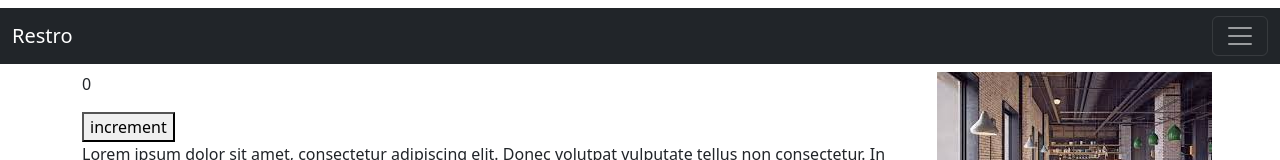
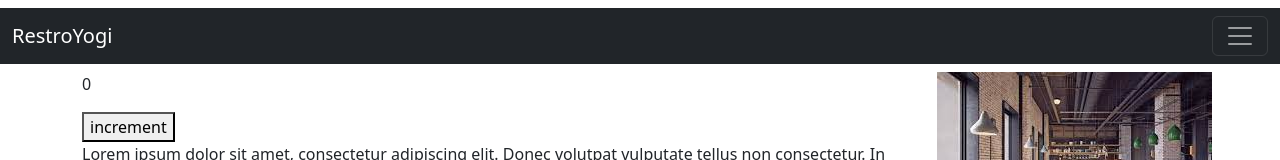
Before and after one commit to mayanktomar/react-eduonix, a React (Create React App) app: page / in a window 1280 px wide. Shown: the top 160 px of the page. Built offline with nearby package versions, Linux system fonts and the light colour scheme; no server answers.

Commit message:
TestCommit

```diff
--- a/src/components/header.js
+++ b/src/components/header.js
@@ -12,7 +12,7 @@ export default function Header() {
        className="my-2"
        color="dark"
        dark>
-        <NavbarBrand href="/">Restro</NavbarBrand>
+        <NavbarBrand href="/">RestroYogi</NavbarBrand>
         <NavbarToggler onClick={toggle} />
         <Collapse isOpen={isOpen} navbar>
           <Nav className="me-auto" navbar>
```
